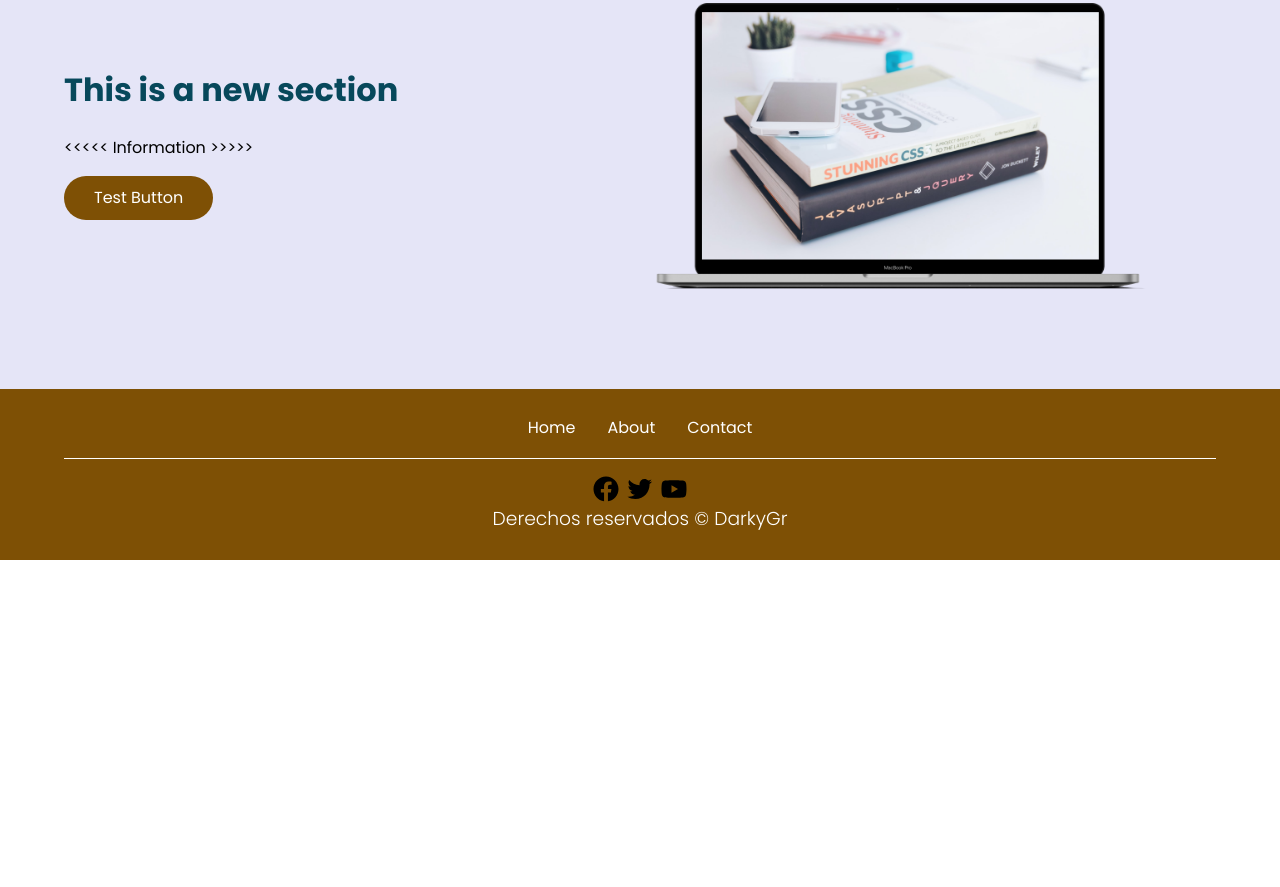
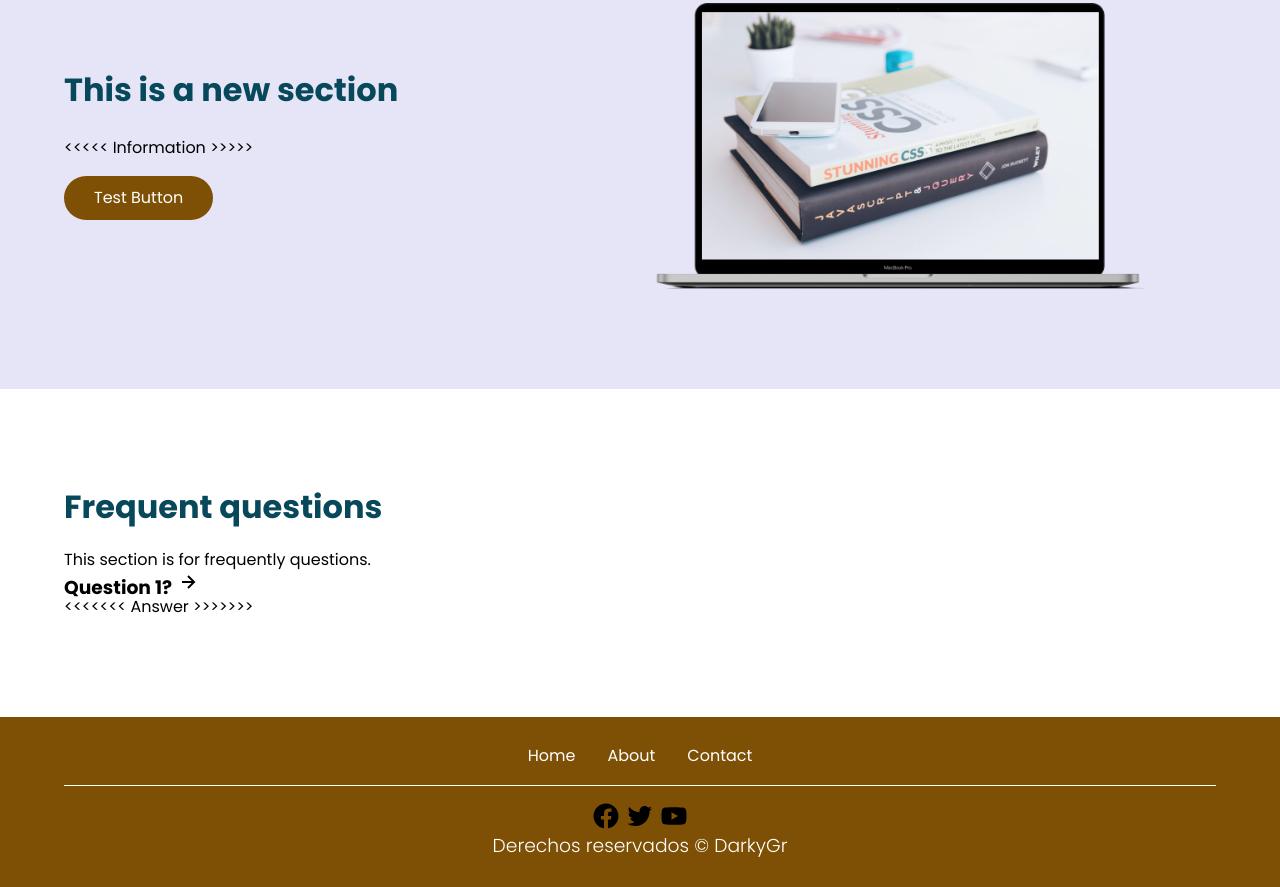
Before and after one commit to DarkyGr/Web-Page-1, a plain HTML site: page index.html in a window 1280 px wide. Shown: the part 1378-2265 px from the top of the page. Before the commit the page ends 1938 px from the top, so only its background shows below. Drawn offline with Linux system fonts and the light colour scheme.

Commit message:
✅ Main - Frequent questions

```diff
--- a/index.html
+++ b/index.html
@@ -98,6 +98,30 @@
                 </figure>
             </div>
         </section>
+
+       <!-- Questions -->
+       <section class="questions container">
+        <h2 class="subtitle">Frequent questions</h2>
+        <p class="questions__paragraph">This section is for frequently questions.</p>
+
+        <section class="questions__container">
+            <article class="questions__padding">
+                <div class="questions__answer">
+                    <h3 class="questions__title">Question 1?
+                        <span class="questions__arrow">
+                            <img src="./images/right-arrow.svg" class="questions__img">
+                        </span>
+                    </h3>
+
+                    <p class="questions__show">
+                        <<<<<<<
+                        Answer
+                        >>>>>>></p>
+                </div>
+            </article>
+        </section>
+    </section>
+
     </main>
 
 
```
